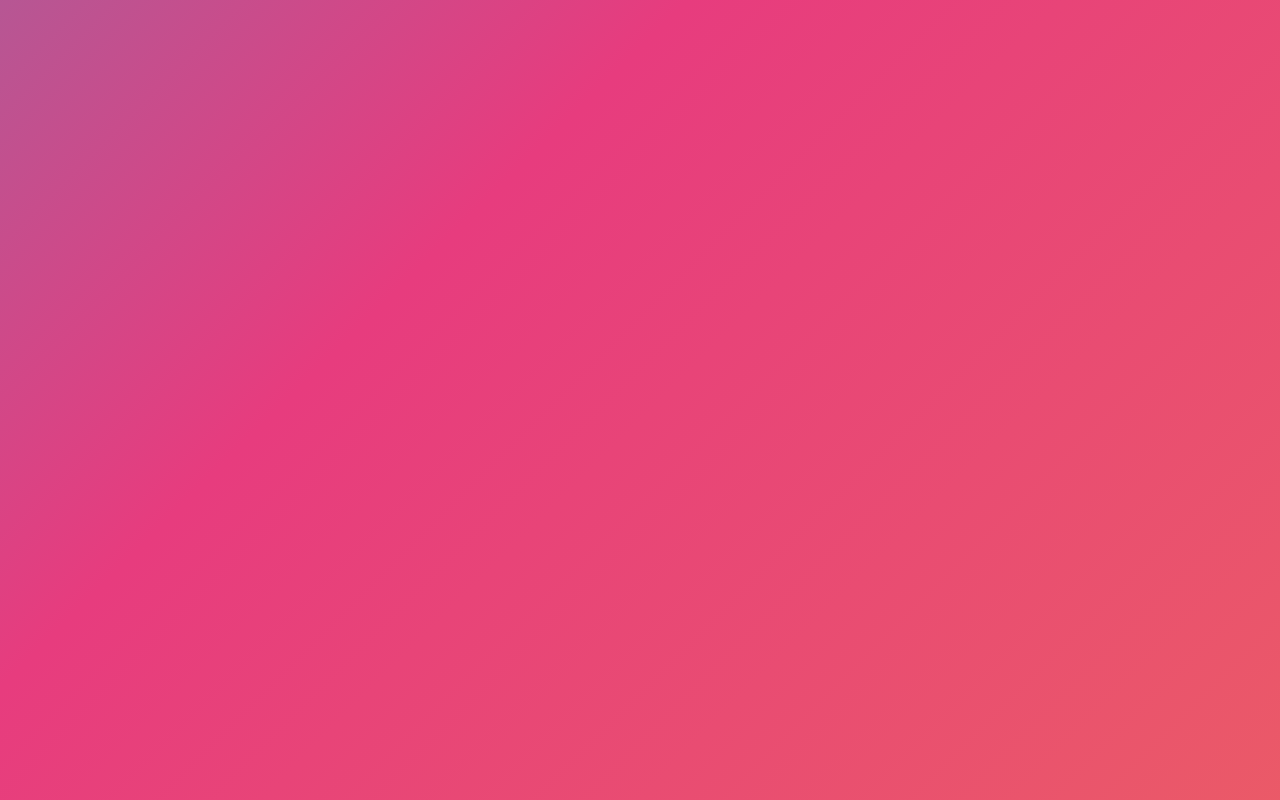
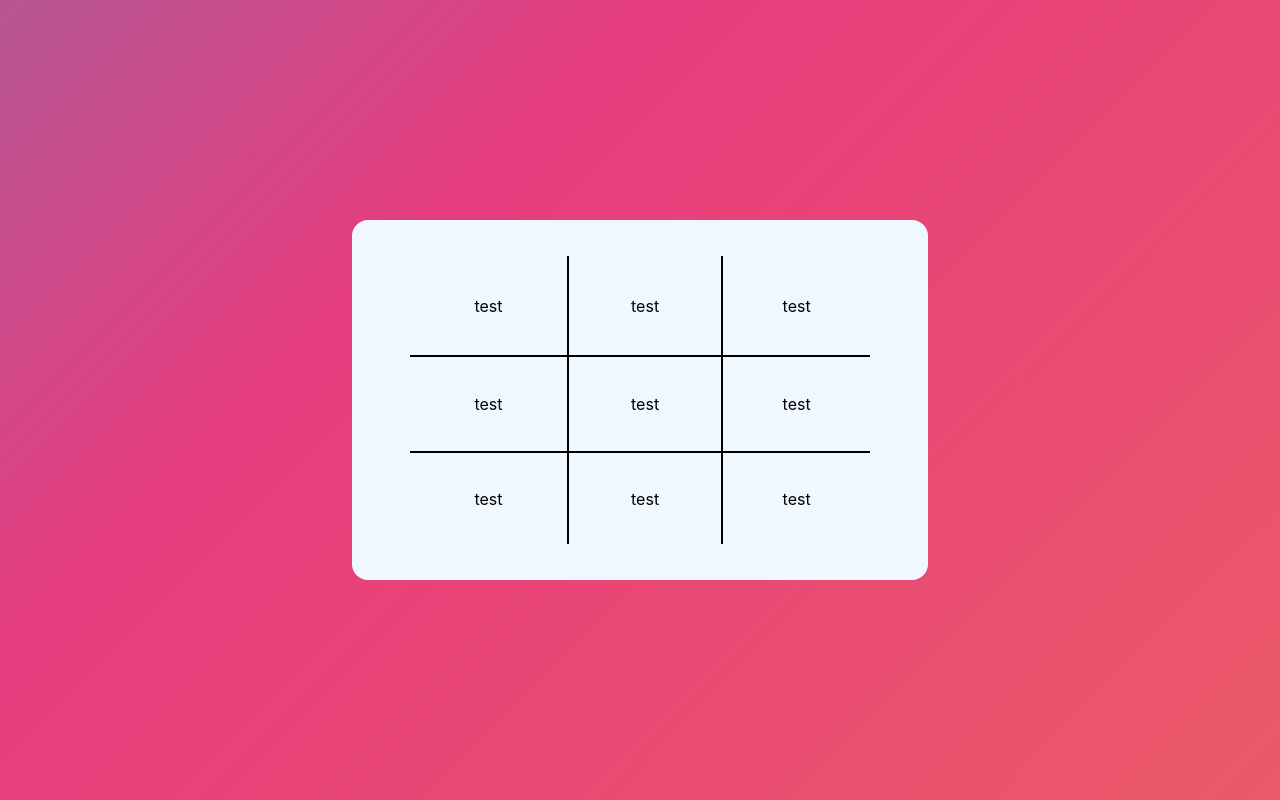
Before and after one commit to 0xWOLAND/tcubed-frontend, a React (Create React App) app: page / in a window 1280 px wide. Built offline with nearby package versions, Linux system fonts and the light colour scheme.

Commit message:
basic tic tac toe board

```diff
--- a/src/App.css
+++ b/src/App.css
@@ -17,3 +17,11 @@ body {
 		background-position: 0% 50%;
 	}
 }
+
+#container {
+	width: 100vw;
+	height: 100vh;
+	display: flex;
+	justify-content: center;
+	align-items: center;
+}
--- a/src/App.js
+++ b/src/App.js
@@ -1,20 +1,10 @@
 import logo from "./logo.svg";
 import "./App.css";
-
+import Board from "./components/Board";
 function App() {
   return (
-    <div>
-      <div
-        class="btn-group mt-2 mb-4"
-        role="group"
-        aria-label="actionButtons"
-      ></div>
-
-      <script
-        src="https://cdnjs.cloudflare.com/ajax/libs/font-awesome/5.11.2/js/all.min.js"
-        integrity="sha256-qM7QTJSlvtPSxVRjVWNM2OfTAz/3k5ovHOKmKXuYMO4="
-        crossorigin="anonymous"
-      ></script>
+    <div id="container">
+      <Board />
     </div>
   );
 }
--- /dev/null
+++ b/src/components/Board.js
@@ -0,0 +1,58 @@
+import React, { useState } from "react";
+import "./style.css";
+import Box from "./Box";
+function Board() {
+  const [shape, setShape] = useState(false);
+
+  const isClicked = () => {
+    if (shape) {
+
+    }
+    else{
+
+    }
+    setShape(!shape);
+  };
+  return (
+    <div id="board_container">
+      <table id="table">
+        <tr className="box">
+          <td>
+            <Box id="1"/>
+          </td>
+          <td class="box vert">
+            {" "}
+            <Box id="2"/>
+          </td>
+          <td className="box">
+            <Box id="3"/>
+          </td>
+        </tr>
+        <tr>
+          <td class="box hori">
+            <Box id="4"/>
+          </td>
+          <td class="box vert hori">
+            <Box id="5"/>
+          </td>
+          <td class="box hori">
+            <Box id="6"/>
+          </td>
+        </tr>
+        <tr>
+          <td className="box">
+            <Box id="7"/>
+          </td>
+          <td class="box vert">
+            <Box id="8"/>
+          </td>
+          <td className="box">
+            <Box id="9"/>
+          </td>
+        </tr>
+      </table>
+    </div>
+  );
+}
+
+export default Board;
--- /dev/null
+++ b/src/components/Box.js
@@ -0,0 +1,14 @@
+import React from "react";
+import "./style.css";
+function Box(props) {
+  console.log(props);
+  return (
+    <div id={props.id} className={props.className}>
+      <div className="shape">
+          test
+      </div>
+    </div>
+  );
+}
+
+export default Box;
--- /dev/null
+++ b/src/components/style.css
@@ -0,0 +1,55 @@
+#board_container {
+  background-color: aliceblue;
+  width: 45%;
+  height: 45%;
+  border-radius: 16px;
+  display: flex;
+  justify-content: center;
+  align-items: center;
+}
+
+td .box {
+  width: 100%;
+  height: 100%;
+  margin: 0;
+}
+tr {
+  margin: 0;
+  border-collapse: collapse;
+}
+
+.box {
+  padding: 0 !important;
+  border-collapse: collapse;
+  margin: 0;
+}
+
+#table {
+  width: 80%;
+  height: 80%;
+  border-collapse: collapse;
+}
+
+.vert {
+  border-left: 2px solid black;
+  border-right: 2px solid black;
+}
+.hori {
+  border-top: 2px solid black;
+  border-bottom: 2px solid black;
+}
+.shape {
+  width: 100%;
+  height: 100%;
+  display: flex;
+  justify-content: center;
+  align-items: center;
+}
+
+.x {
+    background-color: red;
+}
+
+.o {
+    background-color: blue;
+}
```
Also changed, not shown: test.txt (deleted).
